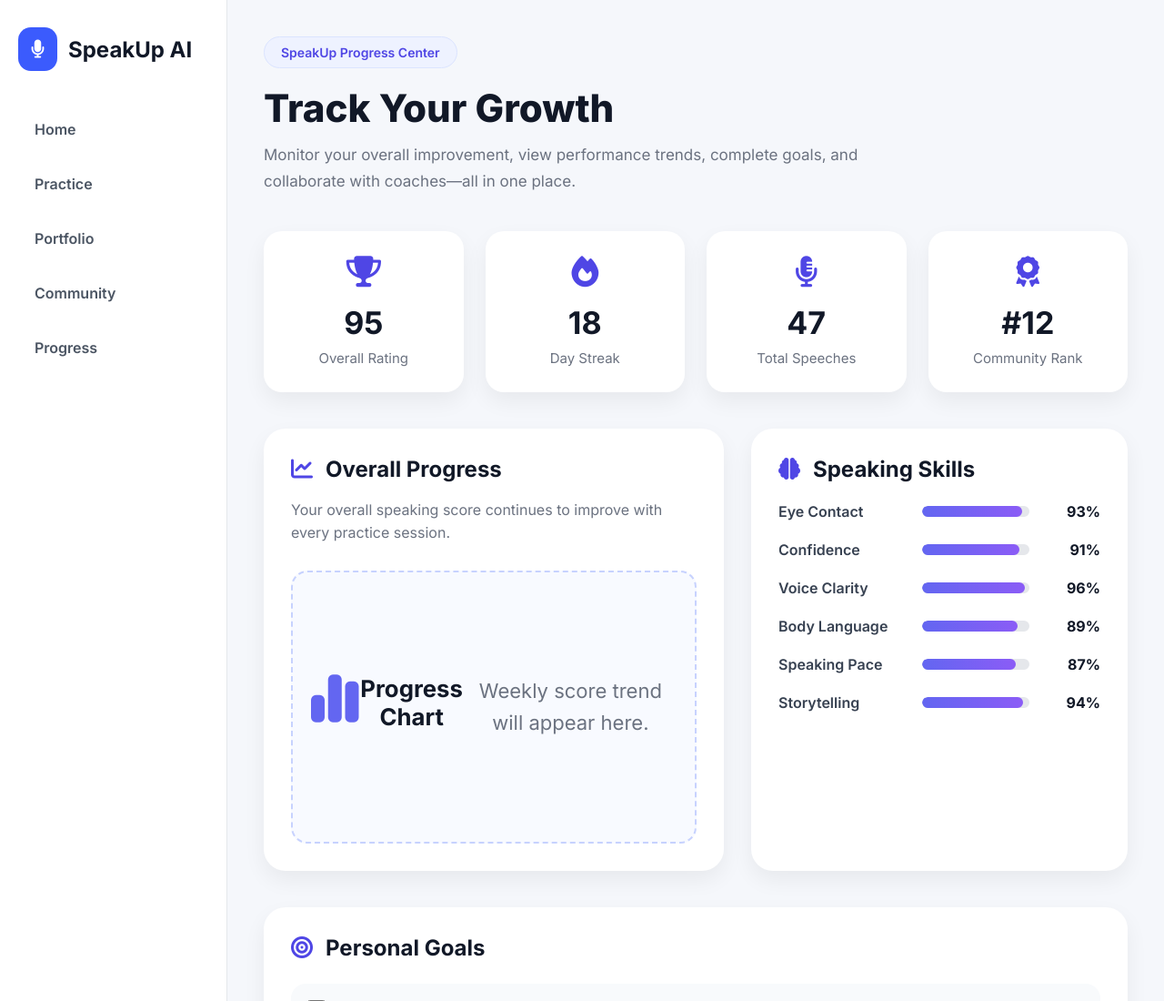
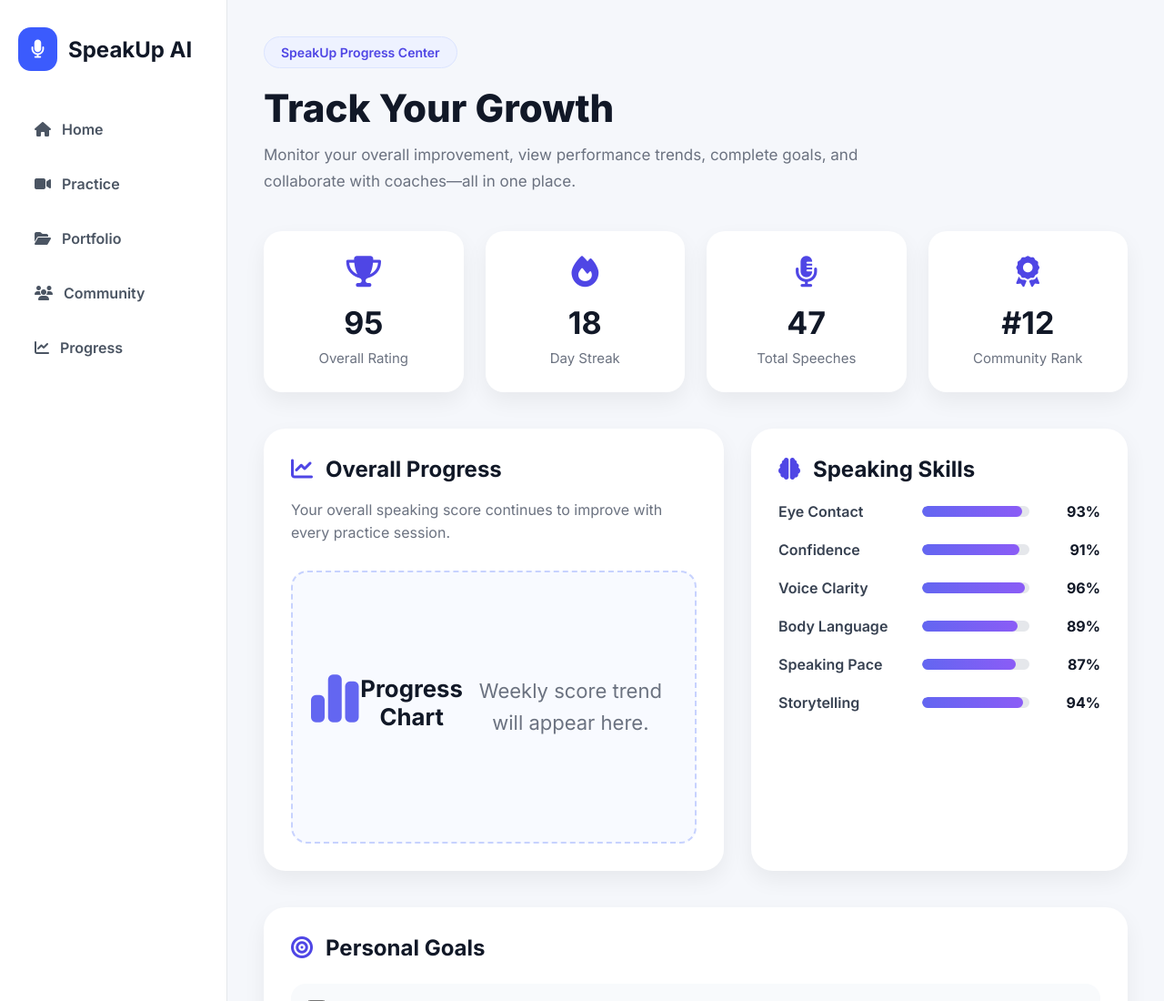
Before and after one commit to momoney621-mo/ImPromptu4, a plain HTML site: page Frontend/html-files/progress.html in a window 1280 px wide. Shown: the top 1100 px of the page at 91% size. Drawn offline with Linux system fonts and the light colour scheme.

```diff
--- a/Frontend/html-files/progress.html
+++ b/Frontend/html-files/progress.html
@@ -42,14 +42,34 @@
 
         </div>
 
-        <nav>
-<a href="/">Home</a>
-<a href="/practice">Practice</a>
-<a href="/portfolio">Portfolio</a>
-<a href="/community">Community</a>
-<a href="/progress">Progress</a>
+<nav>
 
-        </nav>
+    <a href="/">
+        <i class="fa-solid fa-house"></i>
+        <span>Home</span>
+    </a>
+
+    <a href="/practice">
+        <i class="fa-solid fa-video"></i>
+        <span>Practice</span>
+    </a>
+
+    <a href="/portfolio">
+        <i class="fa-solid fa-folder-open"></i>
+        <span>Portfolio</span>
+    </a>
+
+    <a href="/community">
+        <i class="fa-solid fa-users"></i>
+        <span>Community</span>
+    </a>
+
+    <a href="/progress">
+        <i class="fa-solid fa-chart-line"></i>
+        <span>Progress</span>
+    </a>
+
+</nav>
 
     </aside>
 
```
Also changed, not shown: Frontend/html-files/community.html (+27 -6 lines).
